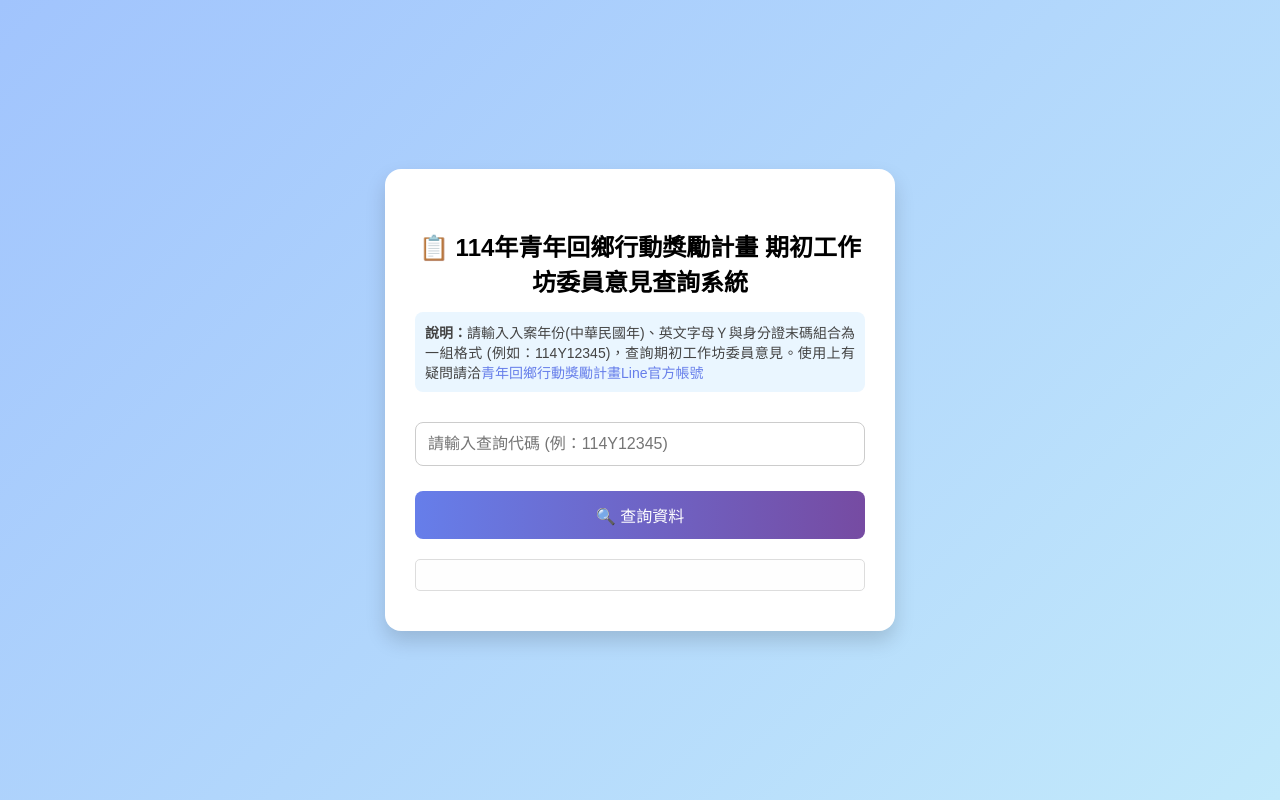
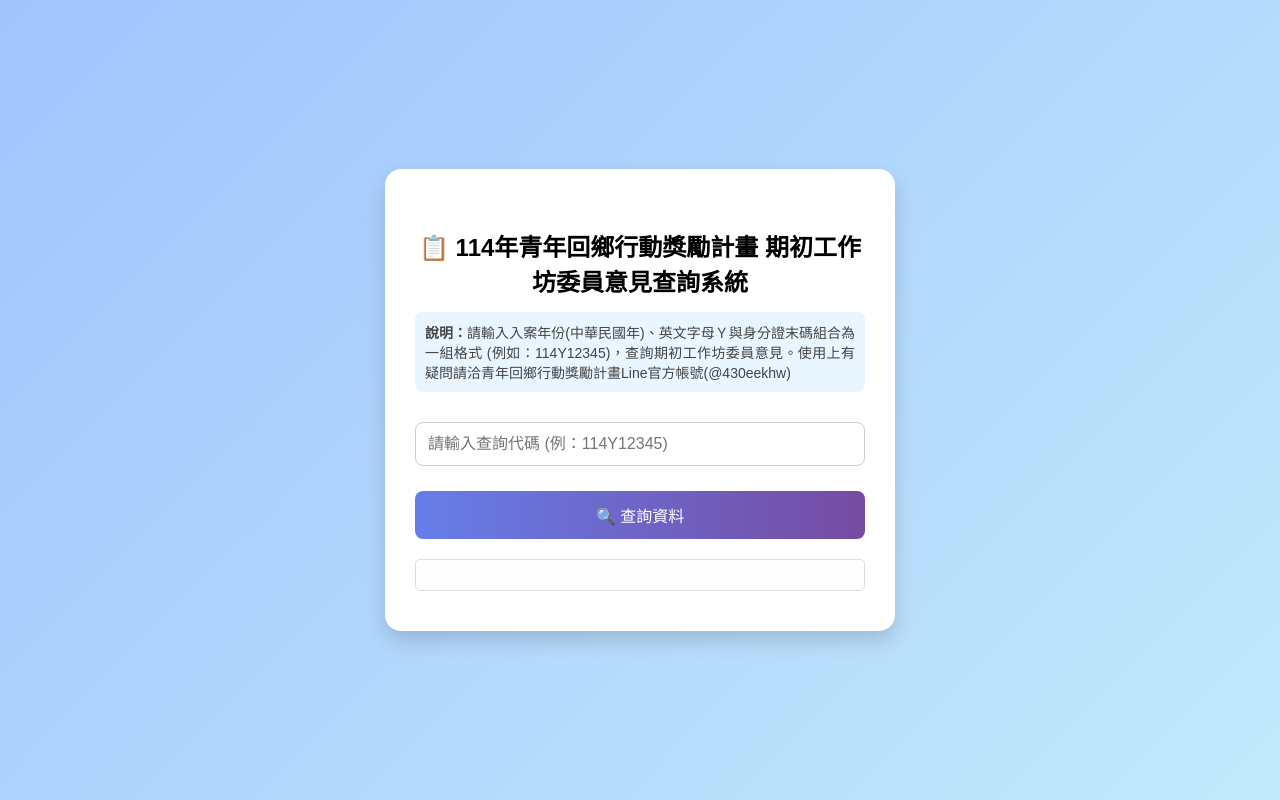
Before and after one commit to Carachiang/youth-query-make, a plain HTML site: page index.html in a window 1280 px wide. Drawn offline with Linux system fonts and the light colour scheme.

Commit message:
Update index.html

```diff
--- a/index.html
+++ b/index.html
@@ -80,7 +80,7 @@
   <div class="container">
     <h2>📋 114年青年回鄉行動獎勵計畫 期初工作坊委員意見查詢系統</h2>
     <p class="description">
-      <strong>說明：</strong>請輸入入案年份(中華民國年)、英文字母Ｙ與身分證末碼組合為一組格式 (例如：114Y12345)，查詢期初工作坊委員意見。使用上有疑問請洽<a href="https://lin.ee/2IqlG5q" target="_blank" style="color: #667eea; text-decoration: none; font-weight: 500;">青年回鄉行動獎勵計畫Line官方帳號</a>
+      <strong>說明：</strong>請輸入入案年份(中華民國年)、英文字母Ｙ與身分證末碼組合為一組格式 (例如：114Y12345)，查詢期初工作坊委員意見。使用上有疑問請洽青年回鄉行動獎勵計畫Line官方帳號(@430eekhw)</a>
     </p>
     <input type="text" id="uid" placeholder="請輸入查詢代碼 (例：114Y12345)" />
     <input type="button" value="🔍 查詢資料" onclick="query()" />
```
